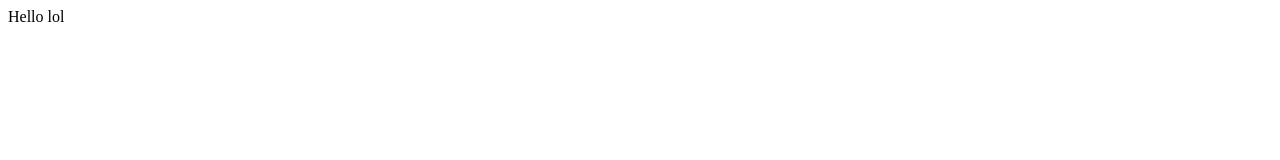
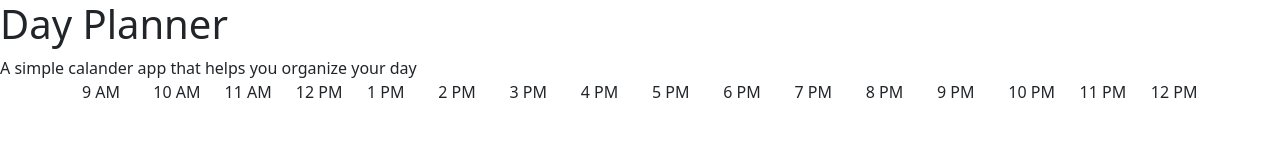
Before and after one commit to sirmojosodope/Day-Planner, a website: page index.html in a window 1280 px wide. Drawn offline with nearby package versions, Linux system fonts and the light colour scheme.

Commit message:
updating html

```diff
--- a/index.html
+++ b/index.html
@@ -4,10 +4,69 @@
     <meta charset="UTF-8">
     <meta http-equiv="X-UA-Compatible" content="IE=edge">
     <meta name="viewport" content="width=device-width, initial-scale=1.0">
+    <link rel="stylesheet" href="https://cdn.jsdelivr.net/npm/bootstrap@5.1.3/dist/css/bootstrap.min.css">
+  <link rel="stylesheet" href="https://use.fontawesome.com/releases/v5.8.1/css/all.css" integrity="sha384-50oBUHEmvpQ+1lW4y57PTFmhCaXp0ML5d60M1M7uH2+nqUivzIebhndOJK28anvf" crossorigin="anonymous">
+  <link href="https://fonts.googleapis.com/css?family=Open+Sans&display=swap" rel="stylesheet">
+  <link rel="stylesheet" href="style.css">
     <title>Day Planner</title>
 </head>
+<h1>
+    Day Planner
+</h1>
 <body>
-    Hello lol
+    A simple calander app that helps you organize your day
+    <div class="container">
+        <div class="row">
+          <div class="col">
+            9 AM
+          </div>
+          <div class="col">
+            10 AM
+          </div>
+          <div class="col">
+            11 AM
+          </div>
+          <div class="col">
+            12 PM
+          </div>
+          <div class="col">
+            1 PM
+          </div>
+          <div class="col">
+            2 PM
+          </div>
+          <div class="col">
+            3 PM
+          </div>
+          <div class="col">
+            4 PM
+          </div>
+          <div class="col">
+            5 PM
+          </div>
+          <div class="col">
+            6 PM
+          </div>
+          <div class="col">
+            7 PM
+          </div>
+          <div class="col">
+            8 PM
+          </div>
+          <div class="col">
+            9 PM
+          </div>
+          <div class="col">
+            10 PM
+          </div>
+          <div class="col">
+            11 PM
+          </div>
+          <div class="col">
+            12 PM
+          </div>
+        </div>
+      </div>
 
 </body>
 </html>
--- a/package.json
+++ b/package.json
@@ -1,5 +1,6 @@
 {
   "dependencies": {
+    "bootstrap": "^5.2.0-beta1",
     "moment": "^2.29.3"
   }
 }
```
Also changed, not shown: 1 other file.
